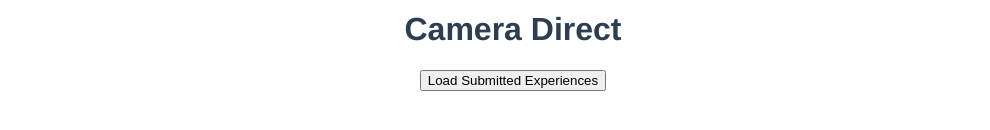
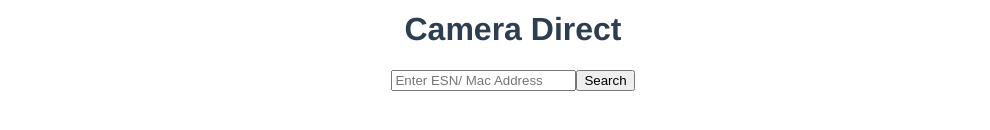
Before and after one commit to niallbuckley/support, a Vue app in the folder support-tool/: page /camera-direct in a window 1280 px wide. Shown: the part 552-682 px from the top of the page, without its empty margins (127-1117 px from the left). Built offline with nearby package versions, Linux system fonts and the light colour scheme.

Commit message:
Add basic seachbar and method

```diff
--- a/support-tool/src/pages/CameraDirect.vue
+++ b/support-tool/src/pages/CameraDirect.vue
@@ -2,7 +2,8 @@
     <router-view></router-view>
     <h1> Camera Direct </h1>
     <div>
-      <button @click="loadExperiences">Load Submitted Experiences</button>
+      <input type="text" v-model="searchInput" placeholder="Enter ESN/ Mac Address">
+      <button @click="loadDevice(searchInput)">Search</button>
     </div>
     <p v-if="isLoading">Loading...</p>
     <p v-else-if="!isLoading && error">{{ error }}</p>
@@ -28,14 +29,29 @@ export default {
       results: [],
       isLoading: false,
       error: null,
+      esnPattern : /^[0-9A-Fa-f]{8}$/,
+      macAddressPattern : /^([0-9A-Fa-f]{2}[:-]){5}([0-9A-Fa-f]{2})$/
     };
   },
   methods: {
-    loadExperiences() {
+    loadDevice(si) {
+      var url = "";
       this.isLoading = true;
-      //this.error = "OK this is awesome";
-      // This can be changed to /api/v2/CameraDirect/VmsRequest?active_brand=eagleeyenetworks.com&esn=100c5908
-      fetch('http://localhost:9992/api/v2/CameraDirect/VmsRequest?active_brand=eagleeyenetworks.com&esn=100c5908', {method:'GET'})
+      if (this.isEsn(si)){
+        url = "esn=" + si;
+      }
+      else if (this.isMac(si)) {
+        url = "mac_addr=" + encodeURIComponent(si);
+      }
+      else{
+        this.error = "Not a valid MAC or ESN value!";
+        this.isLoading = false;
+        return;
+      }
+      console.log("Here"+url+"Here");
+      // Change to /api/v2/CameraDirect/VmsRequest?active_brand=eagleeyenetworks.com&esn=100c5908
+      // This endpoint will work if given non-cd cam ESN but will not work with non-cd cam MAC addr.
+      fetch(`http://localhost:9992/api/v2/CameraDirect/VmsRequest?active_brand=eagleeyenetworks.com&${url}`, {method:'GET'})
         .then((response) => {
           if (response.ok) {
             return response.json();
@@ -55,7 +71,16 @@ export default {
           this.error = 'Failed to fetch data - please try again later.';
         });
     },
+
+    isEsn(identifier) {
+      return this.esnPattern.test(identifier);
+    },
+
+    isMac(identifier) {
+      return this.macAddressPattern.test(identifier);
+    }
   }
+
 };
 </script>
 
```
